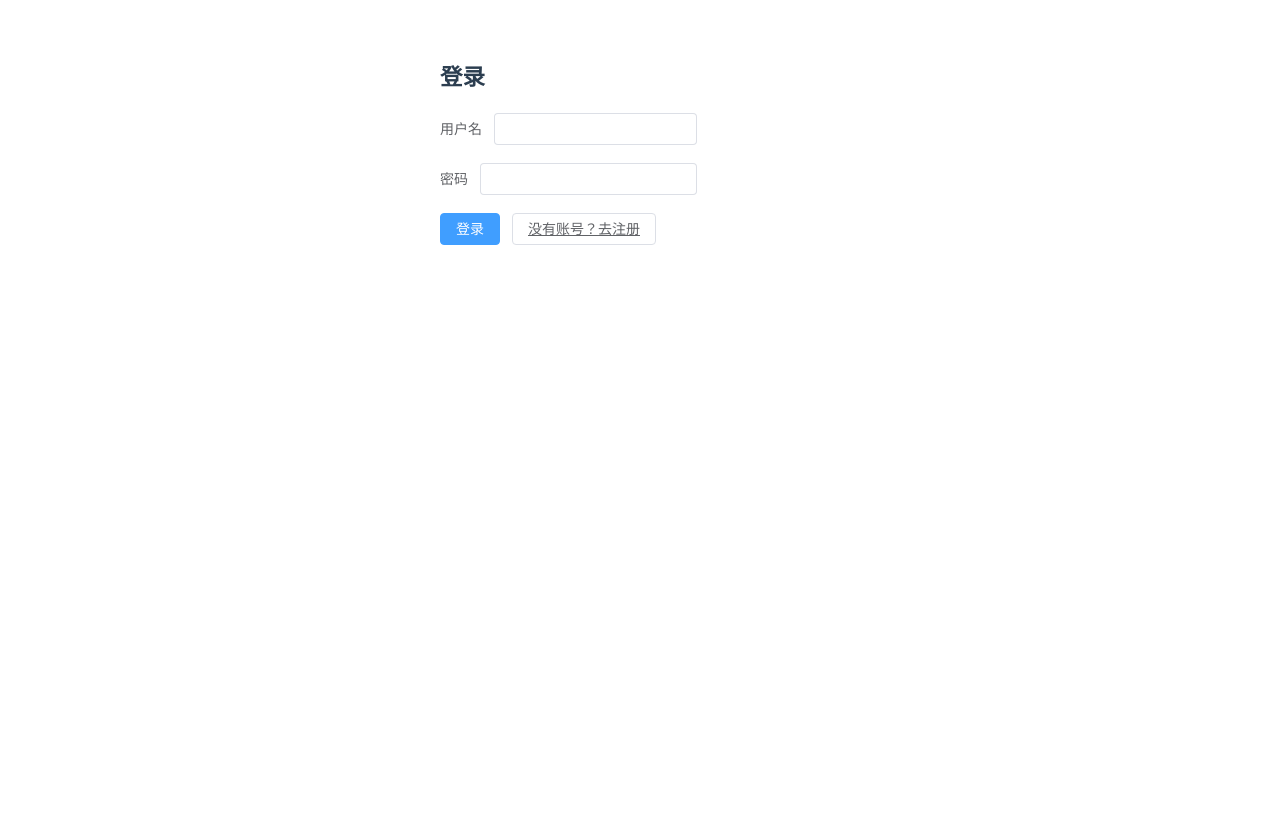
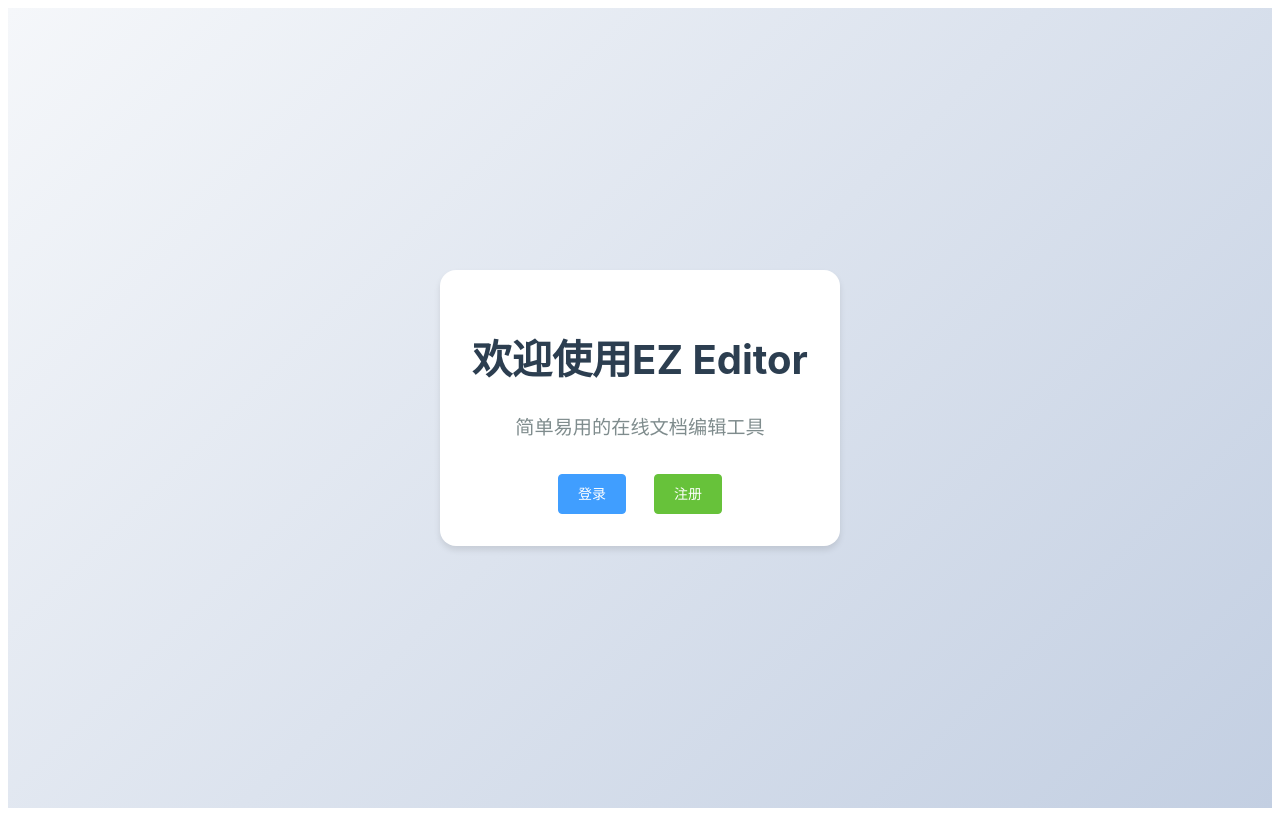
Before and after one commit to CloneWith/ez-editor, a Vue app: page / in a window 1280 px wide. Before the commit this address led to /login. Built offline with nearby package versions, Linux system fonts and the light colour scheme; the HTML template or start-up script is replaced by a standard one.

Commit message:
Add simple welcome page and update router

```diff
--- a/src/router/index.ts
+++ b/src/router/index.ts
@@ -7,19 +7,8 @@ const router = createRouter({
     {
       path: "/",
       name: "home",
-      component: () => import("@/views/ImageUpload/index.vue"),
-      meta: {requiresAuth: true},
-    },
-    {
-      path: "/about",
-      name: "about",
-      component: () => import("../views/AboutView.vue"),
-    },
-    {
-      path: "/upload",
-      name: "upload",
-      component: () => import("@/views/ImageUpload/index.vue"),
-      meta: {requiresAuth: true},
+      component: () => import("@/views/HomePage/index.vue"),
+      meta: {requiresAuth: false},
     },
     {
       path: "/editor",
--- /dev/null
+++ b/src/views/HomePage/index.vue
@@ -0,0 +1,91 @@
+<template>
+  <div class="home-container">
+    <div class="welcome-content">
+      <h1 class="welcome-title">欢迎使用EZ Editor</h1>
+      <p class="welcome-subtitle">简单易用的在线文档编辑工具</p>
+
+      <div class="action-buttons">
+        <el-button
+          type="primary"
+          size="large"
+          @click="navigateToLogin"
+          v-if="!userStore.isLoggedIn"
+        >
+          登录
+        </el-button>
+        <el-button
+          type="success"
+          size="large"
+          @click="navigateToRegister"
+          v-if="!userStore.isLoggedIn"
+        >
+          注册
+        </el-button>
+        <el-button
+          type="primary"
+          size="large"
+          @click="navigateToEditor"
+          v-if="userStore.isLoggedIn"
+        >
+          开始编辑
+        </el-button>
+      </div>
+    </div>
+  </div>
+</template>
+
+<script lang="ts" setup>
+import { useRouter } from 'vue-router'
+import { useUserStore } from '@/stores/user'
+
+const router = useRouter()
+const userStore = useUserStore()
+
+const navigateToLogin = () => {
+  router.push('/login')
+}
+
+const navigateToRegister = () => {
+  router.push('/register')
+}
+
+const navigateToEditor = () => {
+  router.push('/editor')
+}
+</script>
+
+<style scoped>
+.home-container {
+  display: flex;
+  justify-content: center;
+  align-items: center;
+  height: 100vh;
+  background: linear-gradient(135deg, #f5f7fa 0%, #c3cfe2 100%);
+}
+
+.welcome-content {
+  text-align: center;
+  padding: 2rem;
+  background: white;
+  border-radius: 1rem;
+  box-shadow: 0 4px 6px rgba(0, 0, 0, 0.1);
+}
+
+.welcome-title {
+  font-size: 2.5rem;
+  color: #2c3e50;
+  margin-bottom: 1rem;
+}
+
+.welcome-subtitle {
+  font-size: 1.2rem;
+  color: #7f8c8d;
+  margin-bottom: 2rem;
+}
+
+.action-buttons {
+  display: flex;
+  gap: 1rem;
+  justify-content: center;
+}
+</style>
```
